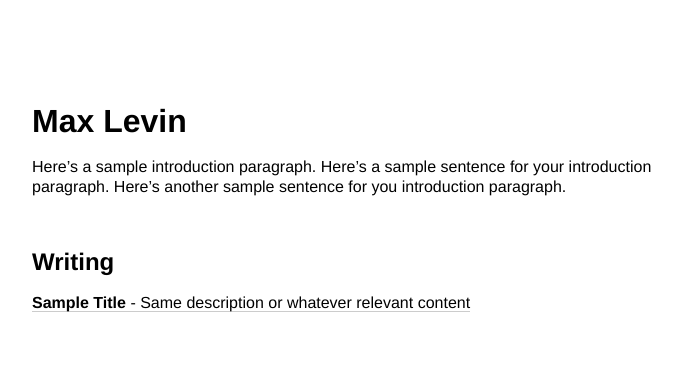
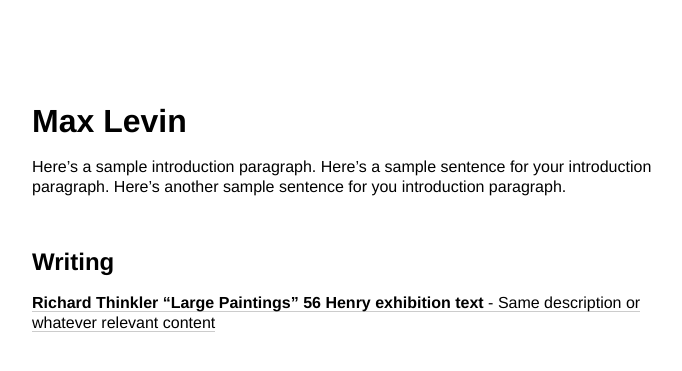
Before and after one commit to minicreative/maxlevin.me, a Jekyll site: the page built from index.md, in a window 1280 px wide. Shown: the top 371 px of the page, without its empty margins (18-700 px from the left). Built offline with Jekyll 4.4.1, drawn with Linux system fonts in a browser that asks for light colours.

Commit message:
Updated Index

```diff
--- a/index.md
+++ b/index.md
@@ -8,4 +8,4 @@ Here's a sample introduction paragraph. Here's a sample sentence for your introd
 
 ## Writing
 
-**[Sample Title](http://google.com)**[ - Same description or whatever relevant content](http://google.com)
+**[Richard Thinkler "Large Paintings" 56 Henry exhibition text](https://56henry.nyc/exhibitions/large-paintings)**[ - Same description or whatever relevant content](http://google.com)
```
